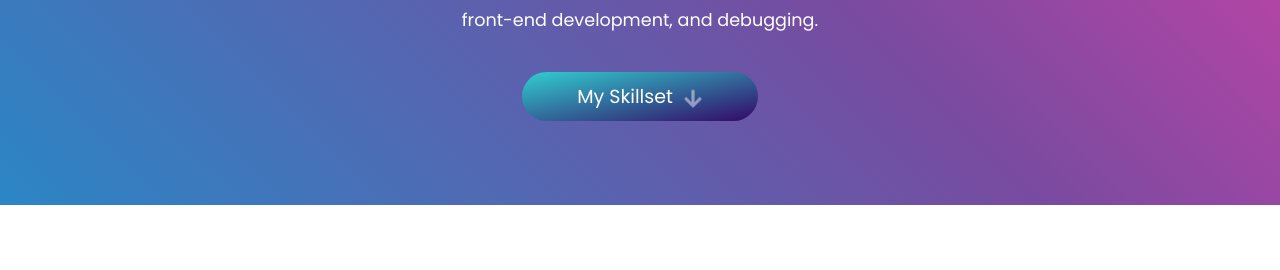
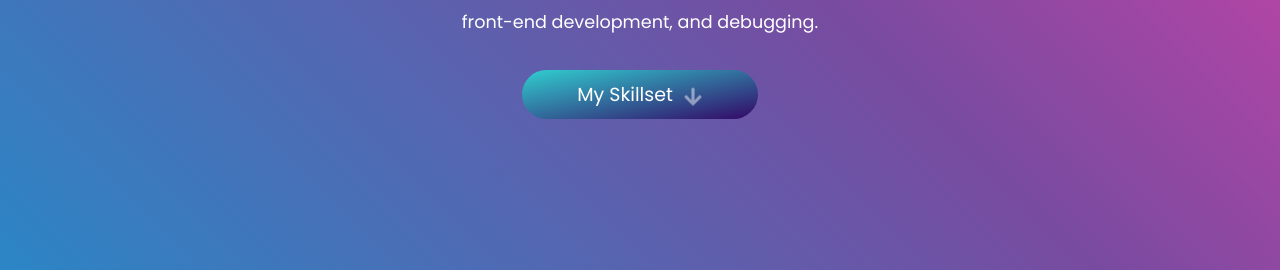
Before and after one commit to mlazieh/eduzeu, a React (Create React App) app: page / in a window 1280 px wide. Shown: the part 595-865 px from the top of the page. Before the commit the page ends 800 px from the top, so only its background shows below. Built offline with nearby package versions, Linux system fonts and the light colour scheme.

Commit message:
modified:   src/skills.js

```diff
--- a/src/App.js
+++ b/src/App.js
@@ -1,13 +1,11 @@
 import React, { useRef, useState } from 'react';
 import styled, { keyframes } from 'styled-components';
 import Navbar from './NavBar';
-import Background from './Background';
 import self from "./images/self.jpeg";
 import { FaArrowDown } from 'react-icons/fa';
 import ProgrammingLanguages from './skills';
 import Frameworks from './frames';
 import Typewriter from 'react-typewriter-effect';
-import { isVisible } from '@testing-library/user-event/dist/utils';
 import SocialMedia from "./connect";
 
 function App() {
@@ -23,21 +21,23 @@ function App() {
     }, 100); // Adjust the delay if needed
   };
 
-  const handleScrollButtonClisk  = () => {
+  const handleScrollButtonClick = () => {
     setIsVisible(true);
     scrollToSection();
   }
 
   return (
-    <div className="App">
+    <AppContainer>
       <Background>
         <Navbar />
+        <Section>
           <Header>
             <Title>
               <Typewriter
                 text="Eduardo Hernandez"
                 typeSpeed={50}
                 startDelay={500}
+                cursor={false} // Hide cursor after typing is done
               />
             </Title>
             <Portrait src={self} />
@@ -46,28 +46,54 @@ function App() {
                 text="Software Engineer"
                 typeSpeed={100}
                 startDelay={1500}
+                cursor={false} // Hide cursor after typing is done
               />
             </Degree>
-          <SocialMedia/>
+            <SocialMedia />
           </Header>
           <Description>
             Hello! I am a Senior at Stevens Institute of Technology with a robust foundation in mathematical
             and programming concepts. My passion for problem-solving drives me to excel in various aspects
             of software development. I have extensive experience in testing software, back-end and front-end development, and debugging.
           </Description>
-        <ScrollButton onClick={ handleScrollButtonClisk}>
+          <ScrollButton onClick={handleScrollButtonClick}>
             My Skillset <Arrow />
           </ScrollButton>
+        </Section>
+        <Section ref={programmingLanguagesRef}>
           {isVisible && (
             <>
-          <ProgrammingLanguages ref={programmingLanguagesRef} />
-        <Frameworks ref={programmingLanguagesRef} />
+              <ProgrammingLanguages />
+              <Frameworks />
             </>
           )}
+        </Section>
       </Background>
-    </div>
+    </AppContainer>
   );
 }
+
+const AppContainer = styled.div`
+  width: 100%;
+  height: 100%;
+`;
+
+const Background = styled.div`
+  background: linear-gradient(225deg, #FF3CAC 0%, #784BA0 50%, #2B86C5 100%);
+  min-height: 100vh;
+  display: flex;
+  flex-direction: column;
+  color: white;
+  width: 100%;
+  text-align: center;
+  overflow: hidden;
+  position: relative;
+  margin-top: -48px;
+`;
+
+const Section = styled.div`
+  padding: 50px 0;
+`;
 
 const Title = styled.p`
   font-family: 'Poppins', sans-serif;
@@ -94,7 +120,6 @@ const Portrait = styled.img`
   border-radius: 50%;
   border: 5px solid transparent;
   box-shadow: 10px rgba(0, 0, 0, 0.5); /* Adjust the shadow as needed */
-
 `;
 
 const Description = styled.p`
--- a/src/frames.js
+++ b/src/frames.js
@@ -5,10 +5,18 @@ import gh from "./images/git.png";
 import React from 'react';
 import styled from 'styled-components';
 import express from "./images/express.png";
+import Typewriter from 'react-typewriter-effect';
 
 const Frameworks = React.forwardRef((props, ref) => (
     <LanguagesContainer ref={ref}>
-      <Title>Frameworks and Technologies </Title>
+      <Title>
+        <Typewriter
+              text= "Frameworks and Technologies"
+              typeSpeed={50}
+              startDelay={500}
+              cursor={false} // Hide cursor after typing is doneFrameworks and Technologies </Title>
+              />
+        </Title>
       <ImagesContainer>
         <ImageWrapper>
         <StyledLink href="https://github.com/eduzeu/website" target="_blank" rel="noopener noreferrer">
@@ -51,7 +59,7 @@ const LanguagesContainer = styled.div`
 
 const Title = styled.h3`
   margin-bottom: 15px;
-  font-size: 24px;
+  font-size: 15px;
   color: white;
   font-family: 'Poppins', sans-serif;
   margin-top: -5px;
--- a/src/skills.js
+++ b/src/skills.js
@@ -10,10 +10,18 @@ import mon from "./images/mongo.png";
 import sql from "./images/sq.png";
 import r from "./images/r.png";
 import java from "./images/vs.png"
+import Typewriter from 'react-typewriter-effect';
 
 const ProgrammingLanguages = React.forwardRef((props, ref) => (
   <LanguagesContainer ref={ref}>
-    <Title>Programming Languages</Title>
+    <Title>
+        <Typewriter
+              text= "Programming Languages"
+              typeSpeed={50}
+              startDelay={500}
+              cursor={false} // Hide cursor after typing is doneFrameworks and Technologies </Title>
+              />
+        </Title>
     <ImagesContainer>
       <ImageWrapper>
       <StyledLink href="https://github.com/eduzeu/Python-code" target="_blank" rel="noopener noreferrer">
@@ -86,7 +94,7 @@ const LanguagesContainer = styled.div`
 
 const Title = styled.h3`
   margin-bottom: 38px;
-  font-size: 24px;
+  font-size: 15px;
   color: white;
   font-family: 'Poppins', sans-serif;
 `;
```
Lines whose indentation alone changed are shown as unchanged.
